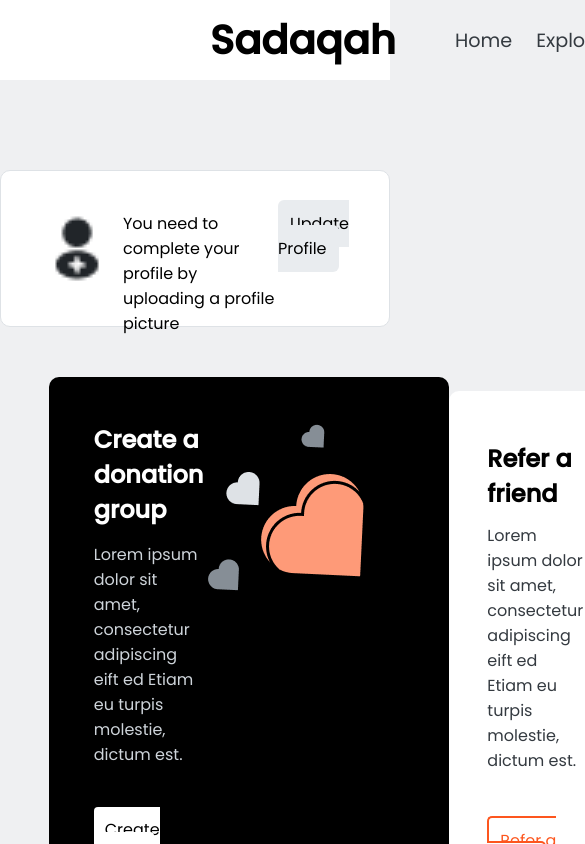
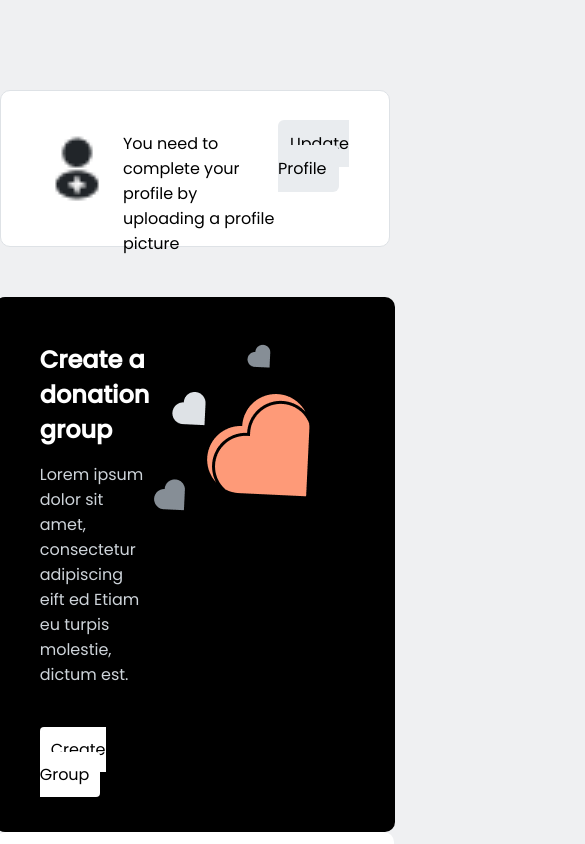
Before and after one commit to IderaNimah/Sadaqah-App, a React (Vite) app: page / in a window 390 px wide. Shown: the top 844 px of the page, 585 px wide, since content can reach past the window. Built offline with nearby package versions, Linux system fonts and the light colour scheme; the HTML template or start-up script is replaced by a standard one.

Commit message:
sadaqah-media-q

```diff
--- a/src/App.css
+++ b/src/App.css
@@ -570,3 +570,12 @@ nav li {
   font-weight: 500;
   cursor: pointer;
 }
+
+@media (max-width: 428px) {
+  .headeer{
+    display: none;
+  }
+  .joint{
+    flex-direction: column;
+  }
+}
```
